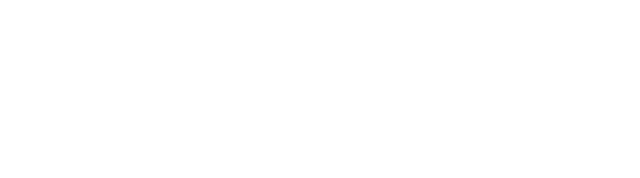
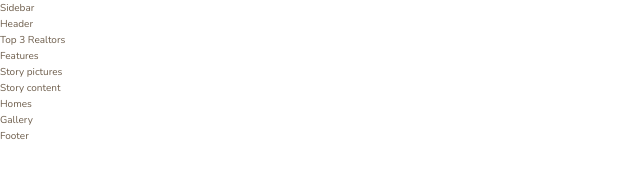
Before and after one commit to johnlester347/Jetlify, a website: page index.html in a window 1280 px wide. Shown: the whole page, without its empty margins (0-640 px from the left). Drawn offline with nearby package versions, Linux system fonts and the light colour scheme.

Commit message:
Added base

```diff
--- a/index.html
+++ b/index.html
@@ -1,5 +1,6 @@
 <!DOCTYPE html>
 <html lang="en">
+
 <head>
     <meta charset="UTF-8">
     <meta name="viewport" content="width=device-width, initial-scale=1.0">
@@ -11,7 +12,46 @@
 
     <title>nexter &mdash; your home, your freedom</title>
 </head>
+
 <body class="container">
+    <div class="sidebar">
+        Sidebar
+    </div>
+
+    <header class="header">
+        Header
+    </header>
+
+    <div class="realtors">
+        Top 3 Realtors
+    </div>
+
+    <section class="features">
+        Features
+    </section>
+
+    <div class="story__pictures">
+        Story pictures
+    </div>
+
+    <div class="story__content">
+        Story content
+    </div>
+
+    <section class="homes">
+        Homes
+    </section>
+
+    <section class="gallery">
+        Gallery
+    </section>
+
+    <footer class="footer">
+        Footer
+    </footer>
+
+
 
 </body>
+
 </html>
--- a/package.json
+++ b/package.json
@@ -5,14 +5,14 @@
   "main": "index.js",
   "scripts": {
     "watch:sass": "node-sass sass/main.scss css/style.css -w",
-    "devserver": "live-server",
+    "devserver": "live-server --browser=firefox",
     "start": "npm-run-all --parallel devserver watch:sass",
     "compile:sass": "node-sass sass/main.scss css/style.comp.css",
     "prefix:css": "postcss --use autoprefixer -b 'last 10 versions' css/style.comp.css -o css/style.prefix.css",
     "compress:css": "node-sass css/style.prefix.css css/style.css --output-style compressed",
     "build:css": "npm-run-all compile:sass prefix:css compress:css"
   },
-  "author": "Jonas",
+  "author": "John Lester",
   "license": "ISC",
   "devDependencies": {
     "autoprefixer": "^7.1.4",
--- a/sass/_base.scss
+++ b/sass/_base.scss
@@ -13,3 +13,25 @@ $color-grey-dark-2: #6D5D4B;
 // FONT VARIABLES
 $font-primary: 'Nunito', sans-serif;
 $font-display: 'Josefin Sans', sans-serif;
+
+
+
+*,
+*::before,
+*::after {
+    margin: 0;
+    padding: 0;
+    box-sizing: inherit;
+}
+
+html {
+    box-sizing: border-box;
+    font-size: 62.5%;
+}
+
+body {
+    font-family: $font-primary;
+    color: $color-grey-dark-2;
+    font-weight: 300;
+    line-height: 1.6;
+}
```
Also changed, not shown: css/style.css, img/user-2.jpg (added), img/user-3.jpg (added), img/user-4.jpg (added), img/user.jpg (added). Lines whose indentation alone changed are shown as unchanged.
